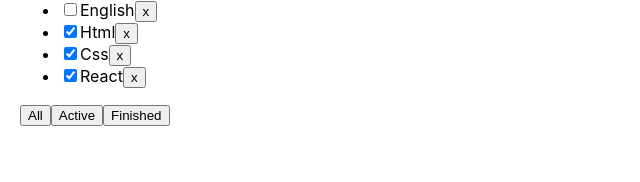
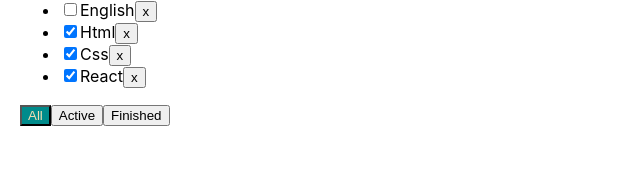
Before and after one commit to Alonasa/todoFinal, a React (Create React App) app: page / in a window 1280 px wide. Shown: the part 118-300 px from the top of the page, without its empty margins (0-640 px from the left). Built offline with nearby package versions, Linux system fonts and the light colour scheme.

Commit message:
added filter styles

```diff
--- a/src/App.css
+++ b/src/App.css
@@ -42,3 +42,8 @@
 .error__message {
   color: red;
 }
+
+.filter__selected {
+  background-color: darkcyan;
+  color: wheat;
+}
--- a/src/App.tsx
+++ b/src/App.tsx
@@ -39,7 +39,7 @@ function App() {
 
   return (
     <div className="App">
-      <TodoList title={'What to learn'} tasks={filteredTasks} taskRemover={removeTask} filteredTasks={changeFilter} addTask={addTask}/>
+      <TodoList title={'What to learn'} tasks={filteredTasks} taskRemover={removeTask} filteredTasks={changeFilter} addTask={addTask} filter={filter}/>
     </div>
   );
 }
--- a/src/TodoList.tsx
+++ b/src/TodoList.tsx
@@ -6,6 +6,7 @@ type propsType = {
   taskRemover: (id: string) => void
   filteredTasks: (value: filterType) => void
   addTask: (title: string) => void
+  filter: string
 }
 
 type taskType = {
@@ -45,6 +46,10 @@ export const TodoList = (props: propsType) => {
 	props.filteredTasks(value)
   }
 
+  const filterStylesHandler = (value: filterType) => {
+    return props.filter === value ? "filter__selected" : " "
+  }
+
   return (
 	<div className={'todo'}>
 	  <h3>{props.title}</h3>
@@ -63,9 +68,9 @@ export const TodoList = (props: propsType) => {
 		})}
 	  </ul>
 	  <div>
-		<button onClick={() => onFilterHandler('All')}>All</button>
-		<button onClick={() => onFilterHandler('Active')}>Active</button>
-		<button onClick={() => onFilterHandler('Finished')}>Finished</button>
+		<button className={filterStylesHandler('All')} onClick={() => onFilterHandler('All')}>All</button>
+		<button className={filterStylesHandler('Active')} onClick={() => onFilterHandler('Active')}>Active</button>
+		<button className={filterStylesHandler('Finished')} onClick={() => onFilterHandler('Finished')}>Finished</button>
 	  </div>
 	</div>
   )
```
